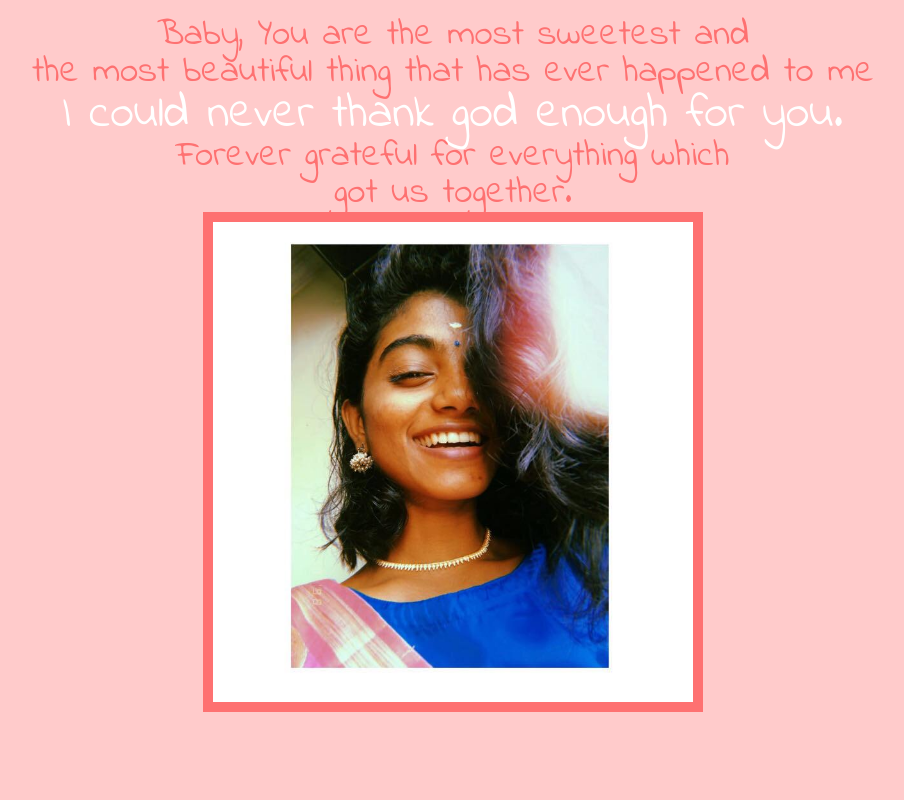
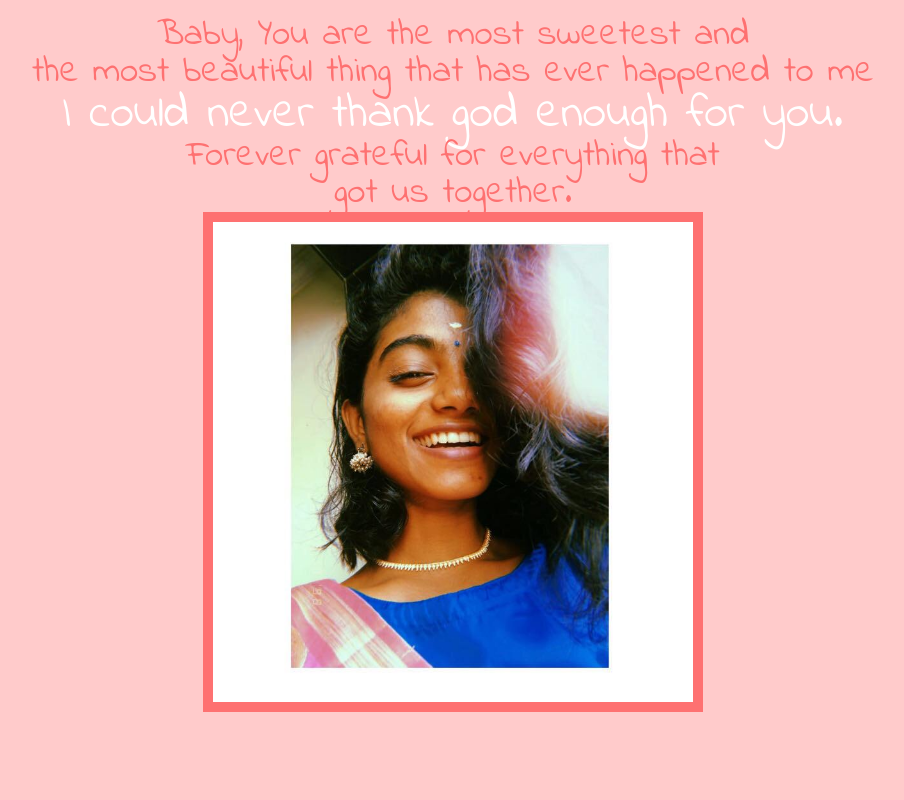
Before and after one commit to Iamhari08/AnushkasBirthday, a plain HTML site: page index.html in a window 1280 px wide. Shown: the part 2540-3340 px from the top of the page, without its empty margins (187-1091 px from the left). Drawn offline with nearby package versions, Linux system fonts and the light colour scheme.

Commit message:
Update index.html

```diff
--- a/index.html
+++ b/index.html
@@ -53,7 +53,7 @@
           <p>Baby, You are the most sweetest and</p>
           <p>the most beautiful thing that has ever happened to me</p>
           <p style="font-size: 3em; color:white;">I could never thank god enough for you.</p>
-          <p>Forever grateful for everything which</p>
+          <p>Forever grateful for everything that</p>
           <p>got us together.</p>
         </div>
 
@@ -214,8 +214,8 @@
         <img style="border:10px solid #fe7171; height:530px; margin-bottom:100px;" src="ourCollage.jpeg" alt="">
 
         <p>The way we are happy to be with each other,</p>
+        <p style="color:white;">The way we care about each other.</p>
         <p style="color:white;">The way we put efforts to be with each other,</p>
-        <p style="color:white;">The way we care about each other.</p>
         <p>The way you push me to become my better self</p>
         <p>The bond between us is so beautiful and strong,</p>
         <p>The fact that I share this relationship with YOU.</p>
```
